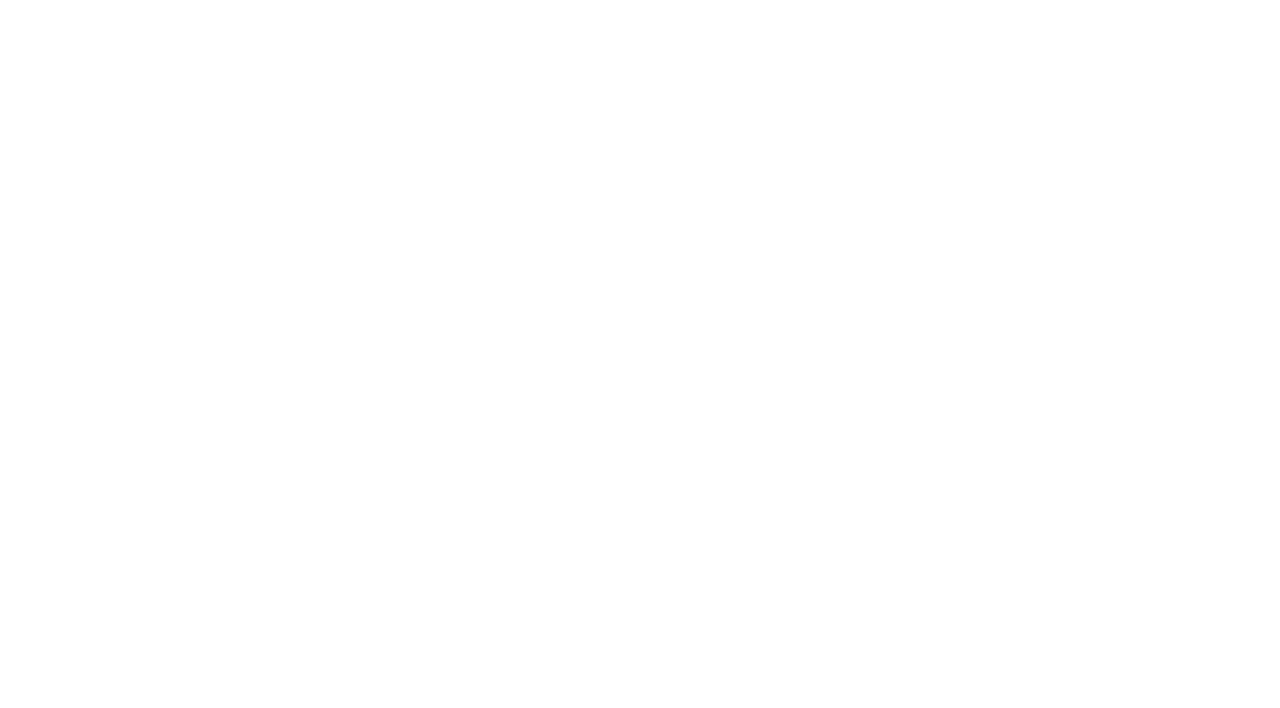
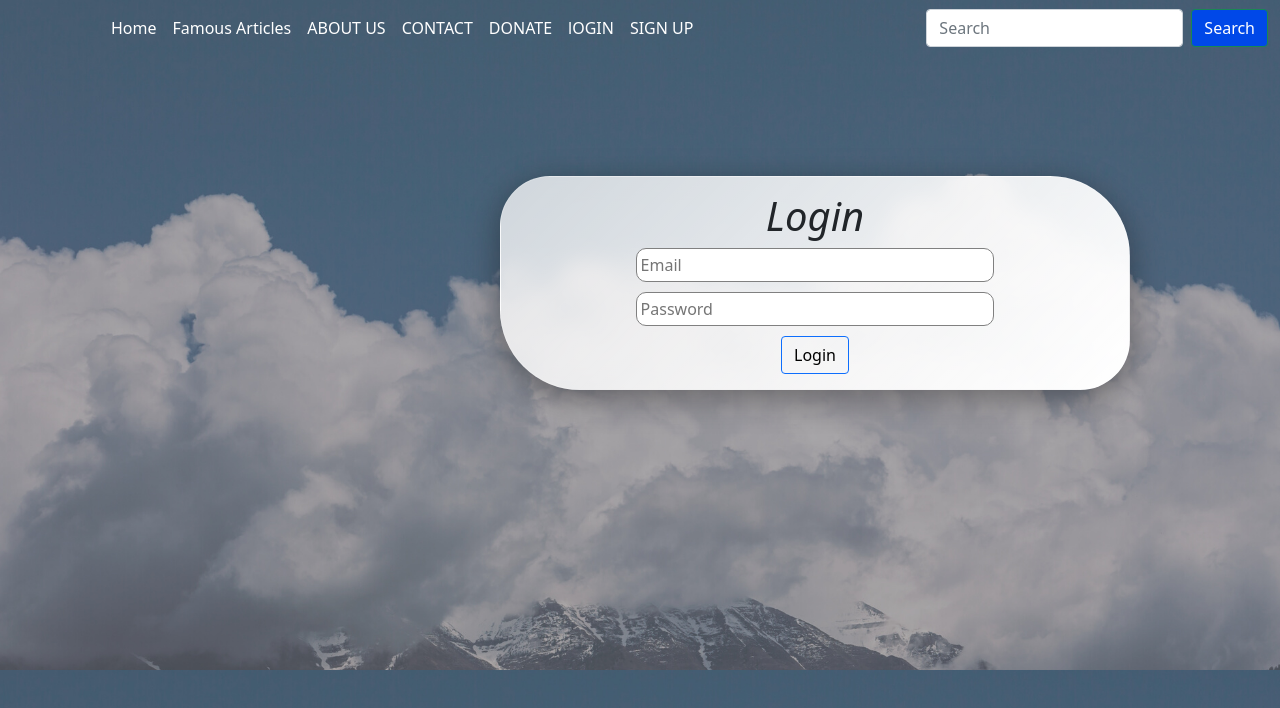
Before and after one commit to Mohamed86122/BLOG-READ-ARTICLES, a plain HTML site: page Login/Index.html in a window 1280 px wide. Drawn offline with nearby package versions, Linux system fonts and the light colour scheme.

Commit message:
Blog Version 2 Login

```diff
--- a/Login/Index.html
+++ b/Login/Index.html
@@ -5,9 +5,59 @@
     <meta http-equiv="X-UA-Compatible" content="IE=edge">
     <meta name="viewport" content="width=device-width, initial-scale=1.0">
     <title>Login</title>
+    <link rel="stylesheet" href="../Login/style.css">
+    <link href="https://cdn.jsdelivr.net/npm/bootstrap@5.1.3/dist/css/bootstrap.min.css" rel="stylesheet" integrity="sha384-1BmE4kWBq78iYhFldvKuhfTAU6auU8tT94WrHftjDbrCEXSU1oBoqyl2QvZ6jIW3" crossorigin="anonymous">
     <link rel="stylesheet" href="/Login/style.css">
 </head>
 <body>
+    <nav class="navbar navbar-expand-lg">
+        <div class="container-fluid">
+          <a class="navbar-brand" href="#"></a>
+          <button class="navbar-toggler" type="button" data-bs-toggle="collapse" data-bs-target="#navbarScroll" aria-controls="navbarScroll" aria-expanded="false" aria-label="Toggle navigation">
+            <span class="navbar-toggler-icon"></span></button>
+          <div style="margin-right: 150px; ">
+            <div class="collapse navbar-collapse" id="navbarScroll">
+              <ul class="navbar-nav me-auto my-2 my-lg-0 navbar-nav-scroll" style="--bs-scroll-height: 180px; color: white; ">
+                <li class="nav-item l1" >
+                  <a class="nav-link active" aria-current="page" href="#" style="color: white;">Home</a>
+                </li>
+                <li class="nav-item l2">
+                  <a class="nav-link" href="#" style="color: white;"  >Famous Articles</a>
+                </li>
+                <li class="nav-item l3">
+                  <a href="#form" class="nav-link" style="color: white;">ABOUT US</a>
+                </li>
+                <li class="nav-item l4">
+                  <a href="#form" class="nav-link" style="color: white;">CONTACT</a>
+                </li>
+                <li class="nav-item l5">
+                  <a href="#form" class="nav-link" style="color: white;">DONATE</a>
+                </li>
+                <li class="nav-item l6">
+                  <a href="#form" class="nav-link" style="color: white;">lOGIN </a>
+                </li>
+                <li class="nav-item l6">
+                  <a href="#form" class="nav-link" style="color: white;">SIGN UP</a>
+                </li>
+              </ul>
+            </div>
+          </div>
+            <form class="d-flex" >
+              <input class="form-control me-2" type="search" placeholder="Search" aria-label="Search">
+              <button class="btn btn-outline-success" style="color: white; background-color: #0048e8; " type="submit">Search</button>
+            </form>
+          </div>
+        </div>
+      </nav>
+  <i>
+    <Form action=""id="forme">
+        <h1>Login</h1>
+        <input type="email" name="" id="mail" placeholder="Email">
+        <input type="password" name="" id="password" placeholder="Password"><br>
+        <i class="fab fa-linkedin-in"></i>
+        <button class="btn btn-outline-primary" style="color: black;" type="submit" >Login</button><br>
+
+    </Form>
     <script src="/Login/script.js"></script>
 </body>
 </html>
--- a/Login/script.js
+++ b/Login/script.js
@@ -0,0 +1,10 @@
+let check = document.querySelector('#check')
+check.addEventListener('click',()=>
+{
+    var x = document.getElementById("pasword");
+  if (x.type === "password") {
+    x.type = "text";
+  } else {
+    x.type = "password";
+  }
+})
--- a/Login/style.scss
+++ b/Login/style.scss
@@ -0,0 +1,48 @@
+
+
+body
+{
+   background-image: url('../images/login.png');
+    .navbar .navbar-expand-lg
+    {
+        .container-fluid
+        {
+            .collapse .navbar-collapse
+            {
+                .nav-item{
+
+                        .nav-link
+                        {
+                            color:white;
+                        }
+
+                }
+            }
+        }
+
+    }
+
+    #forme
+    {
+        padding: 15px;
+        margin:120px 197px;
+        margin-left: 500px;
+        margin-right: 150px;
+        // border: 3px solid transparent;
+        border-radius: 50px 80px;
+        text-align: center;
+        background: LINEAR-GRADIENT(135DEG, #ffffffbe,white);
+        backdrop-filter:BLUR(10PX) ;
+        border:1PX solid RGBA(255, 255, 255, 0.18);
+        box-shadow: 0 8Px 32PX 0 RGBA(0, 0, 0, 0.37);
+        input
+        {
+            padding: 4px;
+            margin-bottom: 10px;
+            width:60%;
+            border:1px solid grey;
+            border-radius: 10px;
+        }
+    }
+
+}
```
Also changed, not shown: Index.html (+3 -2 lines), Login/style.css, images/login.png (added), script.js (deleted), script_home.js (added), 1 other file.
